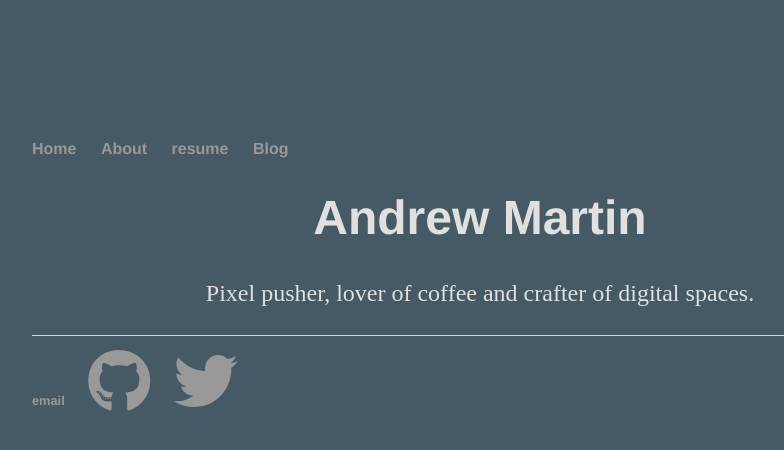
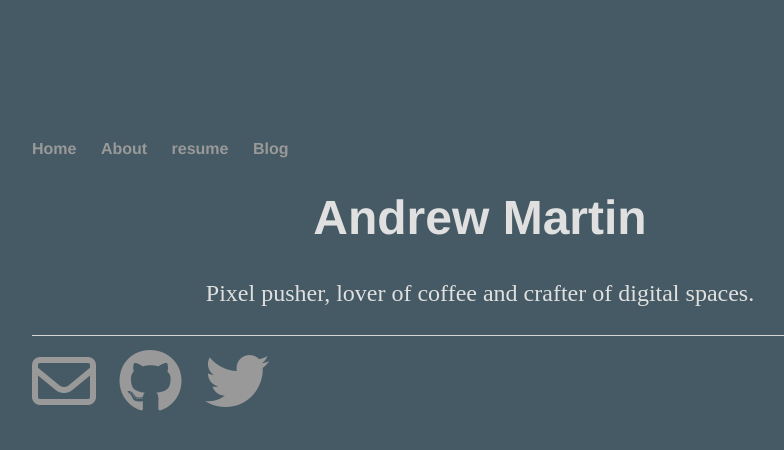
Before and after one commit to tindrew/my_blog, a Jekyll site: the page built from index.html, in a window 1280 px wide. Shown: the top 450 px of the page, without its empty margins (160-944 px from the left). Built offline with Jekyll 4.4.1, drawn with Linux system fonts in a browser that asks for light colours; nearby versions of some CDN libraries.

Commit message:
Update default.html

```diff
--- a/_layouts/default.html
+++ b/_layouts/default.html
@@ -26,7 +26,7 @@
 
 
 
-	        		<li><a href="mailto:drew@andevr.dev">email</a></li>
+	        		<li><a href="mailto:drew@andevr.dev"><i class="far fa-envelope fa-5x"></i></a></li>
 				<li><a href="https://github.com/tindrew"  aria-label="Follow @tindrew on GitHub"><i class="fab fa-github fa-5x"></i></a></li>
 				<li><a href="https://twitter.com/Andevrs"><i class="fab fa-twitter fa-5x"></i></a></li>
 				</ul>
```
